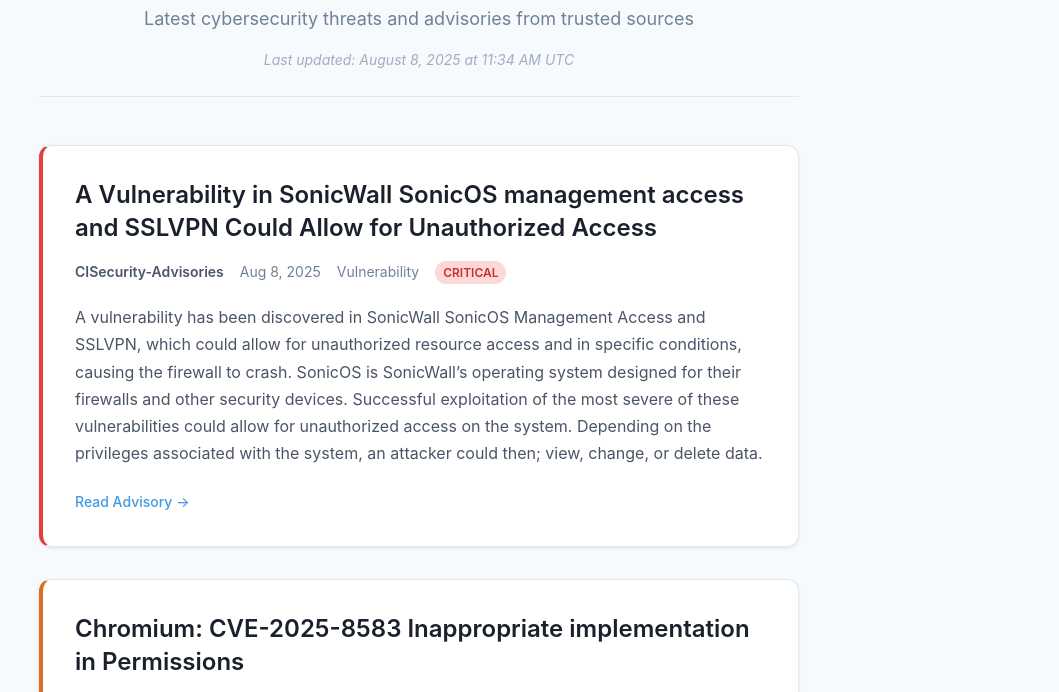
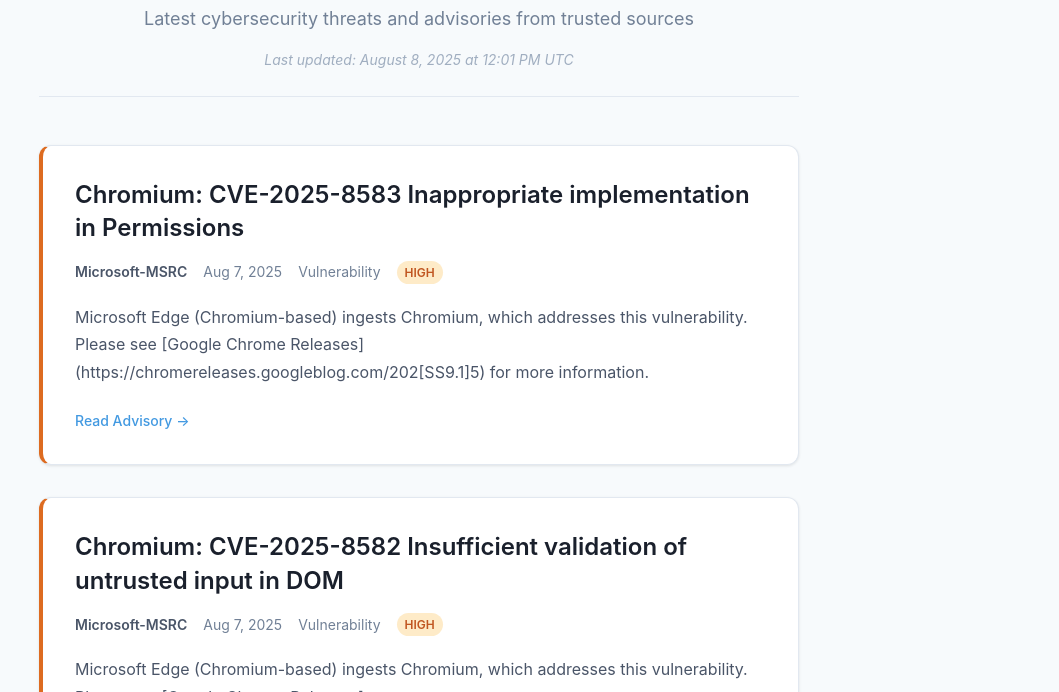
Before and after one commit to trymhaak/TI-Feed-Teams-Automation, a website: page docs/index.html in a window 1280 px wide. Shown: the part 85-777 px from the top of the page, without its empty margins (221-1280 px from the left). Drawn offline with Linux system fonts and the light colour scheme.

Commit message:
chore: update feed state and GitHub Pages - 2025-08-08 12:01 UTC

```diff
--- a/docs/index.html
+++ b/docs/index.html
@@ -276,33 +276,11 @@
         <div class="header">
             <h1>Threat Intelligence Feed</h1>
             <p>Latest cybersecurity threats and advisories from trusted sources</p>
-            <div class="last-updated">Last updated: August 8, 2025 at 11:34 AM UTC</div>
+            <div class="last-updated">Last updated: August 8, 2025 at 12:01 PM UTC</div>
         </div>
 
         <div class="feed-entries">
 
-    <article class="entry critical">
-        <h2 class="entry-title">
-            <a href="https://www.cisecurity.org/advisory/a-vulnerability-in-sonicwall-sonicos-management-access-and-sslvpn-could-allow-for-unauthorized-access_2024-097" target="_blank" rel="noopener noreferrer">A Vulnerability in SonicWall SonicOS management access and SSLVPN Could Allow for Unauthorized Access</a>
-        </h2>
-
-        <div class="entry-meta">
-            <span class="source">CISecurity-Advisories</span>
-            <span>Aug 8, 2025</span>
-            <span>Vulnerability</span>
-            <span class="priority critical">CRITICAL</span>
-        </div>
-
-        <div class="entry-description">
-            A vulnerability has been discovered in SonicWall SonicOS Management Access and SSLVPN, which could allow for unauthorized resource access and in specific conditions, causing the firewall to crash. SonicOS is SonicWall’s operating system designed for their firewalls and other security devices. Successful exploitation of the most severe of these vulnerabilities could allow for unauthorized access on the system. Depending on the privileges associated with the system, an attacker could then; view, change, or delete data.
-        </div>
-
-        <div class="entry-actions">
-            <a href="https://www.cisecurity.org/advisory/a-vulnerability-in-sonicwall-sonicos-management-access-and-sslvpn-could-allow-for-unauthorized-access_2024-097" target="_blank" rel="noopener noreferrer" class="read-more">
-                Read Advisory →
-            </a>
-        </div>
-    </article>
     <article class="entry high">
         <h2 class="entry-title">
             <a href="https://msrc.microsoft.com/update-guide/vulnerability/CVE-2025-8583" target="_blank" rel="noopener noreferrer">Chromium: CVE-2025-8583 Inappropriate implementation in Permissions</a>
```
